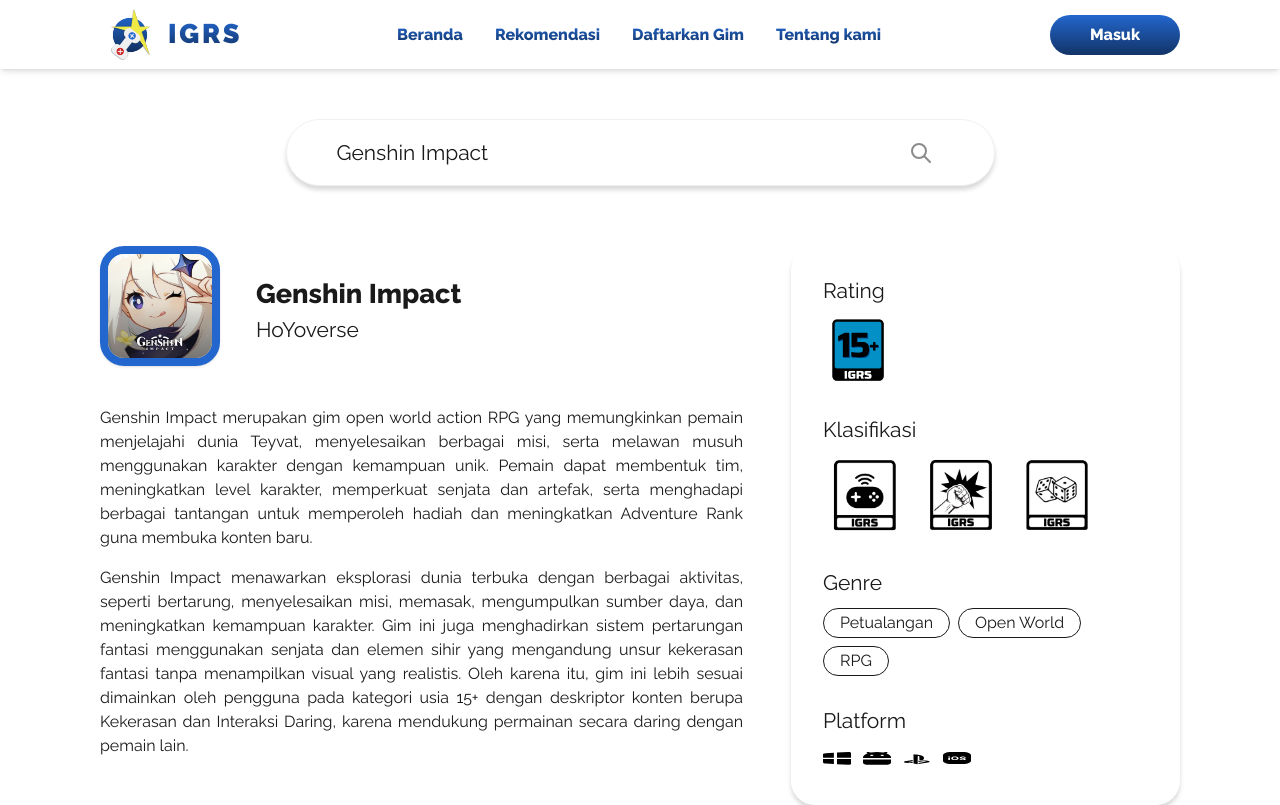
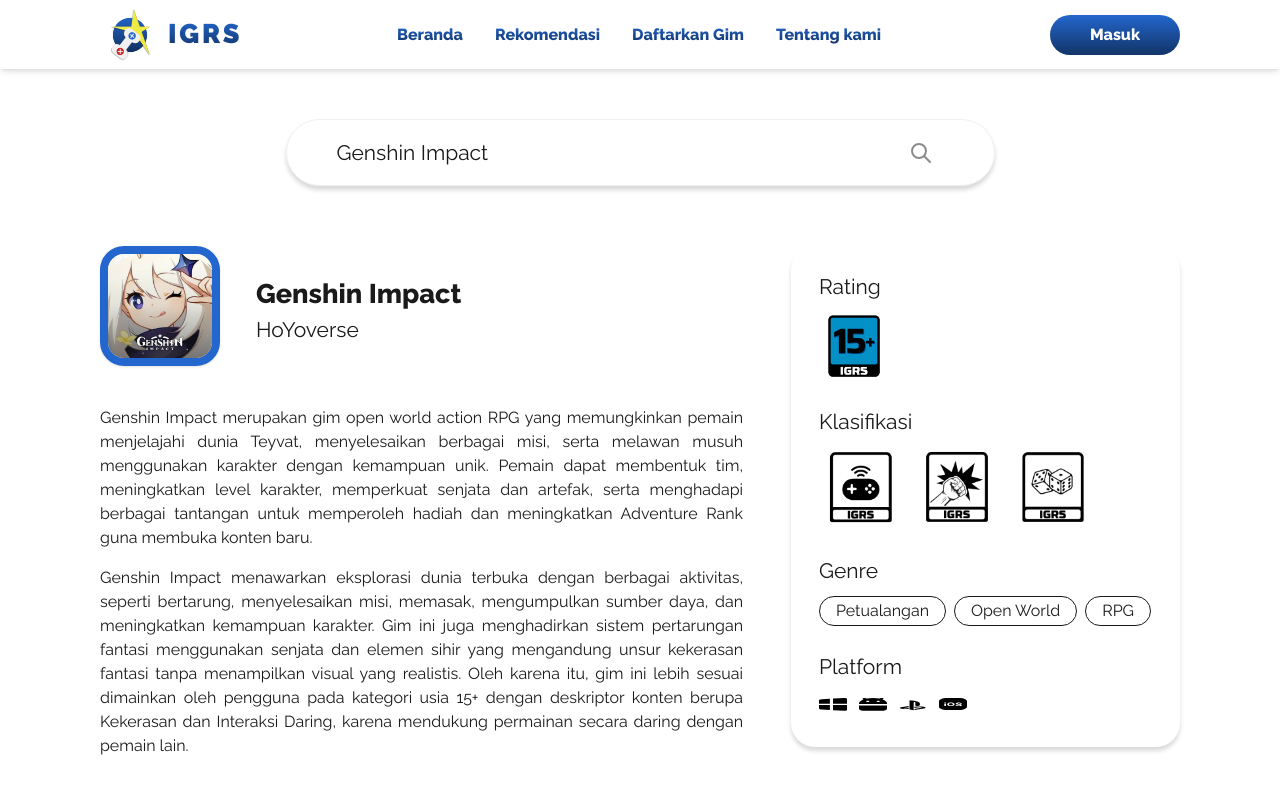
Before and after one commit to adha20/redesign-challenge-10, a React app in the folder Frontend/: page /game/1 in a window 1280 px wide. Shown: the top 805 px of the page. Built offline with nearby package versions, Linux system fonts and the light colour scheme; the HTML template or start-up script is replaced by a standard one.

Commit message:
style: Enhance Game Details classification tooltip and info card layout

```diff
--- a/Frontend/src/components/search/GameDetailPage.jsx
+++ b/Frontend/src/components/search/GameDetailPage.jsx
@@ -81,7 +81,7 @@
         </div>
 
         {/* Right Side: Floating Info Card */}
-        <div className="w-[389px] bg-white rounded-[24px] shadow-[0px_4px_4px_0px_rgba(0,0,0,0.15)] p-[32px] flex flex-col gap-[32px] shrink-0">
+        <div className="w-[389px] bg-white rounded-[24px] shadow-[0px_4px_4px_0px_rgba(0,0,0,0.15)] p-[28px] flex flex-col gap-[28px] shrink-0">
 
           {/* Rating */}
           <div className="w-full flex flex-col items-start gap-[12px]">
@@ -94,7 +94,18 @@
             <p className="font-normal text-[21px] text-[#1a1a1a] leading-[1.2]">Klasifikasi</p>
             <div className="flex items-center justify-start gap-[12px] w-full">
                {game.klasifikasi.map((item, idx) => (
-                 <img key={idx} src={item.icon} alt={`Klasifikasi ${item.name}`} className="w-[84px] h-[84px] object-contain" title={item.name} />
+                 <div key={idx} className="relative group flex items-center justify-center cursor-pointer">
+                   <img src={item.icon} alt={`Klasifikasi ${item.name}`} className="w-[84px] h-[84px] object-contain transition-transform group-hover:scale-105" />
+
+                   {/* Custom Tooltip (Speech Bubble) */}
+                   <div className="absolute bottom-full mb-[10px] opacity-0 group-hover:opacity-100 transition-opacity duration-300 flex items-center justify-center bg-[#f2f2f2] rounded-[24px] px-[16px] py-[8px] shadow-[0px_2px_4px_rgba(0,0,0,0.1)] pointer-events-none whitespace-nowrap z-30">
+                     <span className="text-[#555555] text-[14px] font-normal leading-none">
+                       {item.name}
+                     </span>
+                     {/* Triangle Arrow pointing down */}
+                     <div className="absolute top-full left-1/2 -translate-x-1/2 border-[6px] border-transparent border-t-[#f2f2f2]"></div>
+                   </div>
+                 </div>
                ))}
             </div>
           </div>
```
